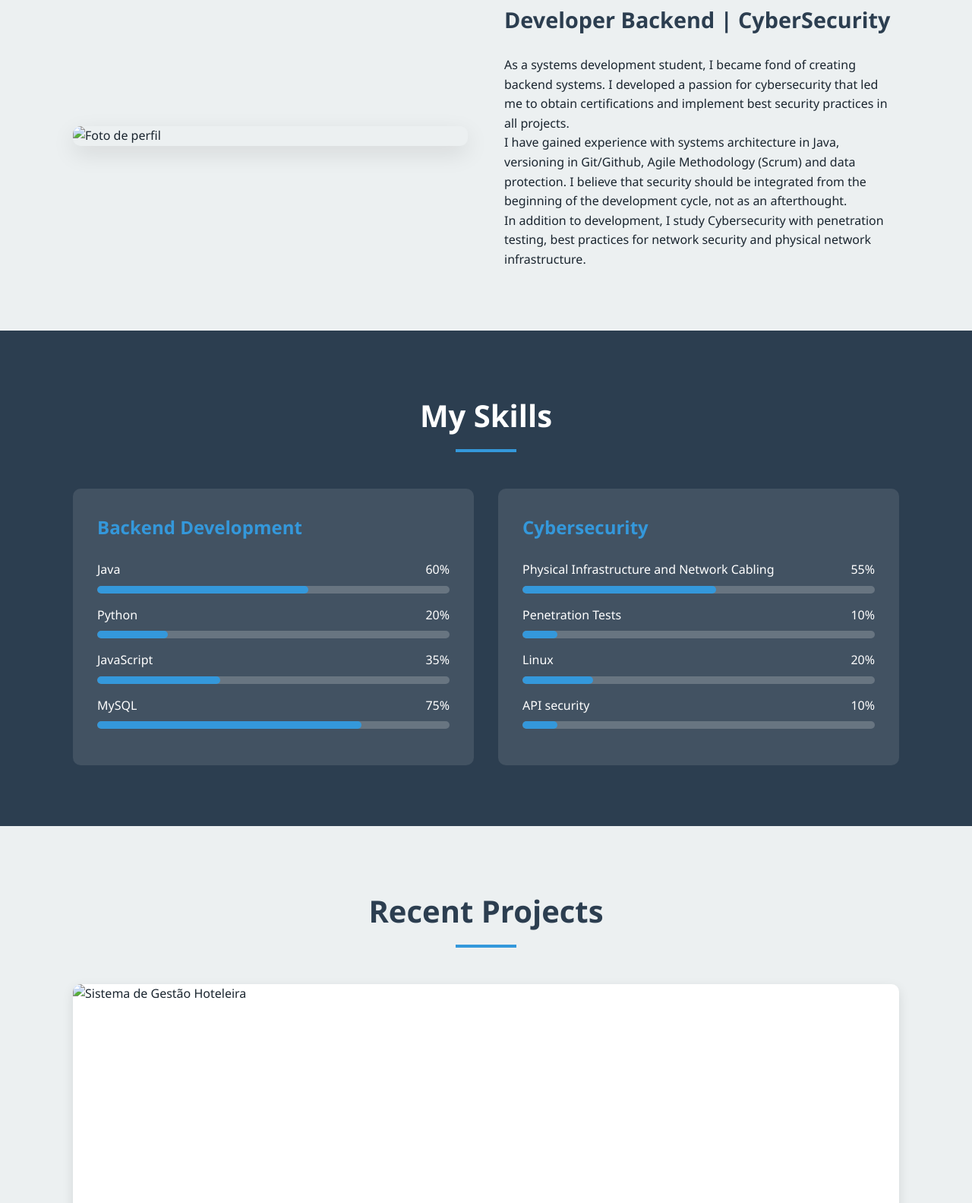
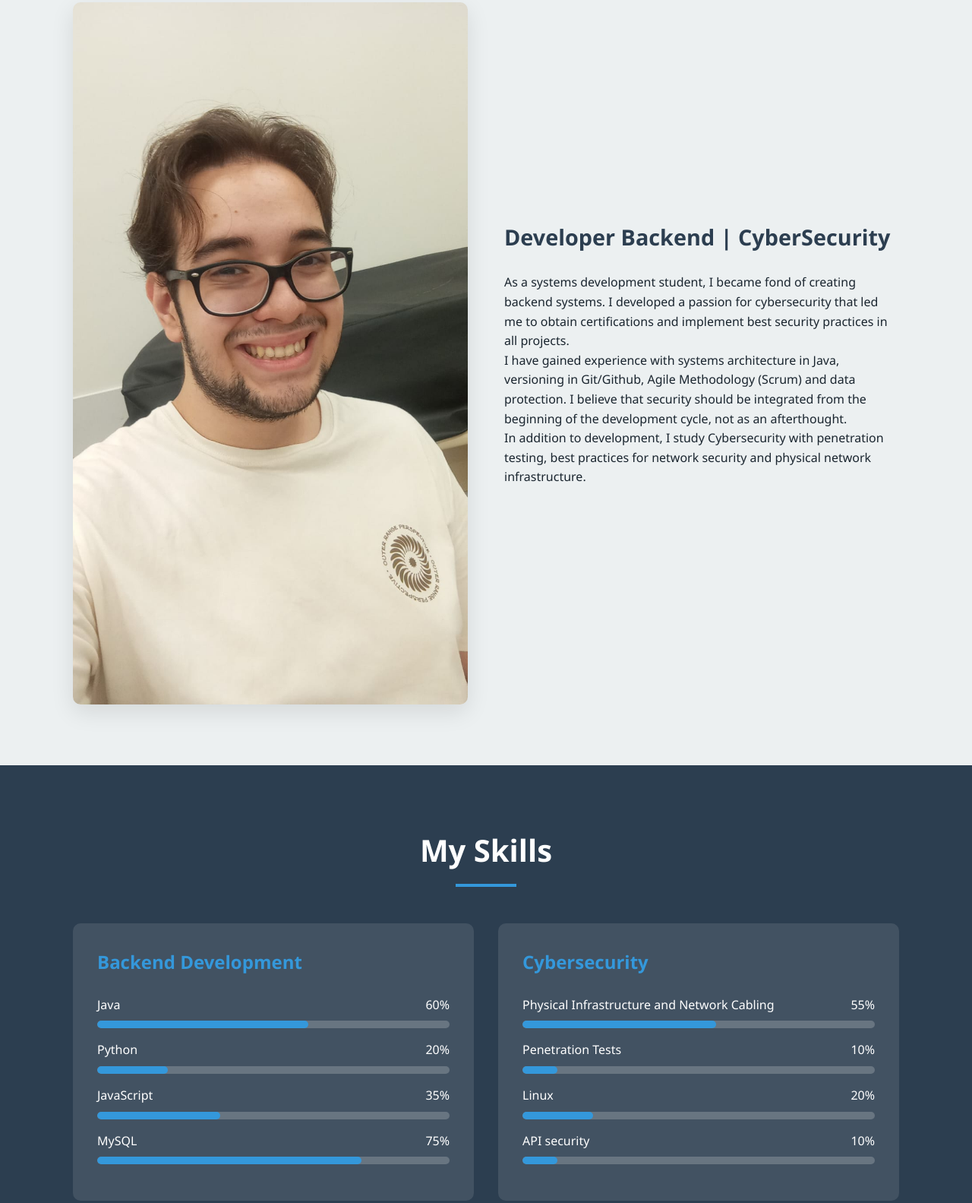
Before and after one commit to matpssnt/Portfolio, a plain HTML site: page index.html in a window 1280 px wide. Shown: the part 1005-2588 px from the top of the page at 76% size. Drawn offline with Linux system fonts and the light colour scheme; the site is published under a folder, as on GitHub Pages, so addresses that start at the root find nothing.

Commit message:
"Rota de imagens modificadas"

```diff
--- a/index.html
+++ b/index.html
@@ -48,7 +48,7 @@
             </div>
             <div class="about-content">
                 <div class="about-img">
-                    <img src="/img/perfil.jpeg" alt="Foto de perfil">
+                    <img src="img/perfil.jpeg" alt="Foto de perfil">
                 </div>
                 <div class="about-text">
                     <h3>Developer Backend | CyberSecurity</h3>
@@ -157,7 +157,7 @@
             <div class="projects-container">
                 <div class="project-card">
                     <div class="project-img">
-                        <img src="/img/a.jpg" alt="Sistema de Gestão Hoteleira">
+                        <img src="img/a.jpg" alt="Sistema de Gestão Hoteleira">
                     </div>
                     <div class="project-info">
                         <h3>Hotel Management System</h3>
```
